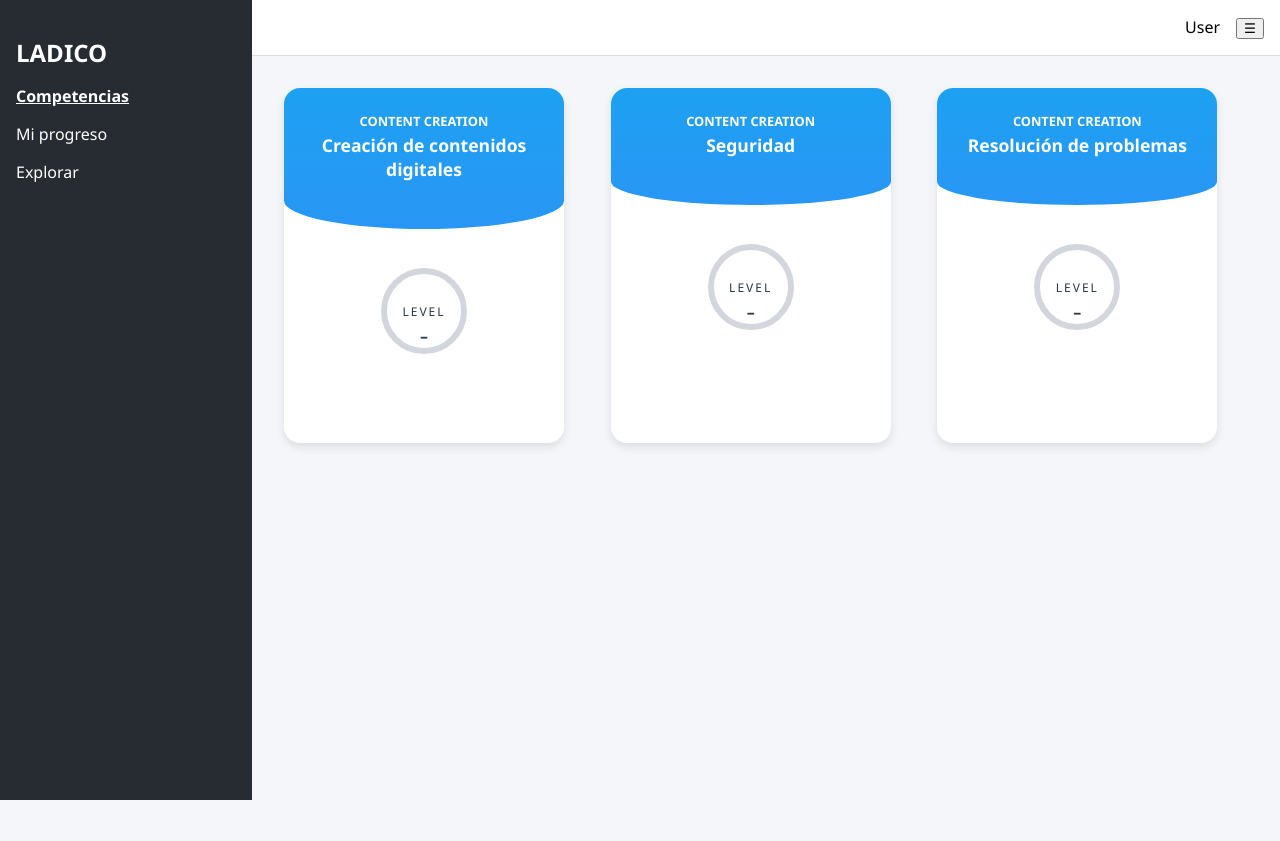
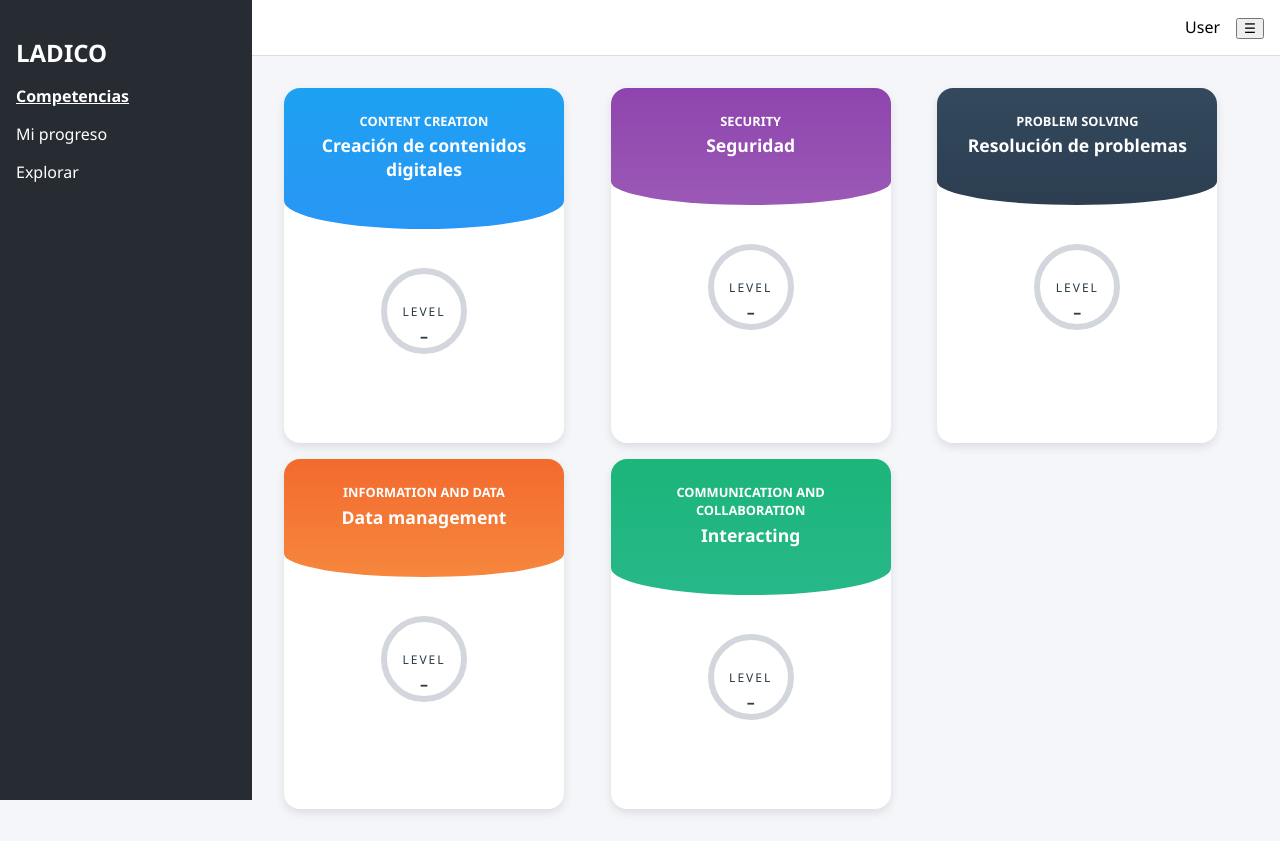
Before and after one commit to Gabo3103/Ladico-Competences, a React (Create React App) app: page / in a window 1280 px wide. Before the commit the page ends 800 px from the top, so only its background shows below. Built offline with nearby package versions, Linux system fonts and the light colour scheme.

Commit message:
new cards colors

```diff
--- a/src/components/CompetenceCard.js
+++ b/src/components/CompetenceCard.js
@@ -1,16 +1,27 @@
-import React, { useState } from 'react';
+import React from 'react';
 import '../styles/CompetenceCard.css';
-
 
 function CompetenceCard({ title = "Developing text documents", category = "CONTENT CREATION", level = 0.25 }) {
   const progressDegrees = level * 360;
 
+  const categoryColors = {
+    "INFORMATION AND DATA": "linear-gradient(180deg, #f26a2e 0%, #f7873d 100%)",
+    "COMMUNICATION AND COLLABORATION": "linear-gradient(180deg, #1cb57a 0%, #27b889 100%)",
+    "CONTENT CREATION": "linear-gradient(180deg, #1da1f2 0%, #2996f5 100%)",
+    "SECURITY": "linear-gradient(180deg, #8e44ad 0%, #9b59b6 100%)",
+    "PROBLEM SOLVING": "linear-gradient(180deg, #34495e 0%, #2c3e50 100%)",
+  };
+
   return (
     <div className="card-container">
-      <div className="card-header">
+      <div
+        className="card-header"
+        style={{ background: categoryColors[category.toUpperCase()] || '#ccc' }}
+      >
         <p className="category">{category}</p>
         <h3 className="title">{title}</h3>
       </div>
+
       <div className="card-body">
         <div className="progress-circle">
           <svg width="100" height="100">
@@ -37,7 +48,10 @@ function CompetenceCard({ title = "Developing text documents", category = "CONTE
           <p className="level-label">LEVEL</p>
           <p className="level-value">–</p>
         </div>
-        <button className="resume-button">Resume</button>
+
+        <button className="resume-button">
+          {level === 0 ? "Start" : "Resume"}
+        </button>
       </div>
     </div>
   );
--- a/src/components/CompetenceList.js
+++ b/src/components/CompetenceList.js
@@ -4,27 +4,43 @@ import CompetenceCard from './CompetenceCard';
 
 const data = [
   {
-    icon: '💻',
+    category: 'CONTENT CREATION',
     title: 'Creación de contenidos digitales',
-    description: 'Desarrollar contenidos utilizando herramientas digitales.'
+    level: 0,
   },
   {
-    icon: '🔐',
+    category: 'SECURITY',
     title: 'Seguridad',
-    description: 'Aplicar medidas de seguridad en el entorno digital.'
+    level: 0,
   },
   {
-    icon: '🧠',
+    category: 'PROBLEM SOLVING',
     title: 'Resolución de problemas',
-    description: 'Solucionar problemas técnicos y seleccionar herramientas digitales adecuadas.'
-  }
+    level: 0,
+  },
+  {
+    category: 'INFORMATION AND DATA',
+    title: 'Data management',
+    level: 0,
+  },
+  {
+    category: 'COMMUNICATION AND COLLABORATION',
+    title: 'Interacting',
+    level: 0,
+  },
 ];
+
 
 function CompetenceList() {
   return (
     <div className="competence-list">
       {data.map((item, index) => (
-        <CompetenceCard key={index} {...item} />
+        <CompetenceCard
+          key={index}
+          category={item.category}
+          title={item.title}
+          level={item.level}
+        />
       ))}
     </div>
   );
```
